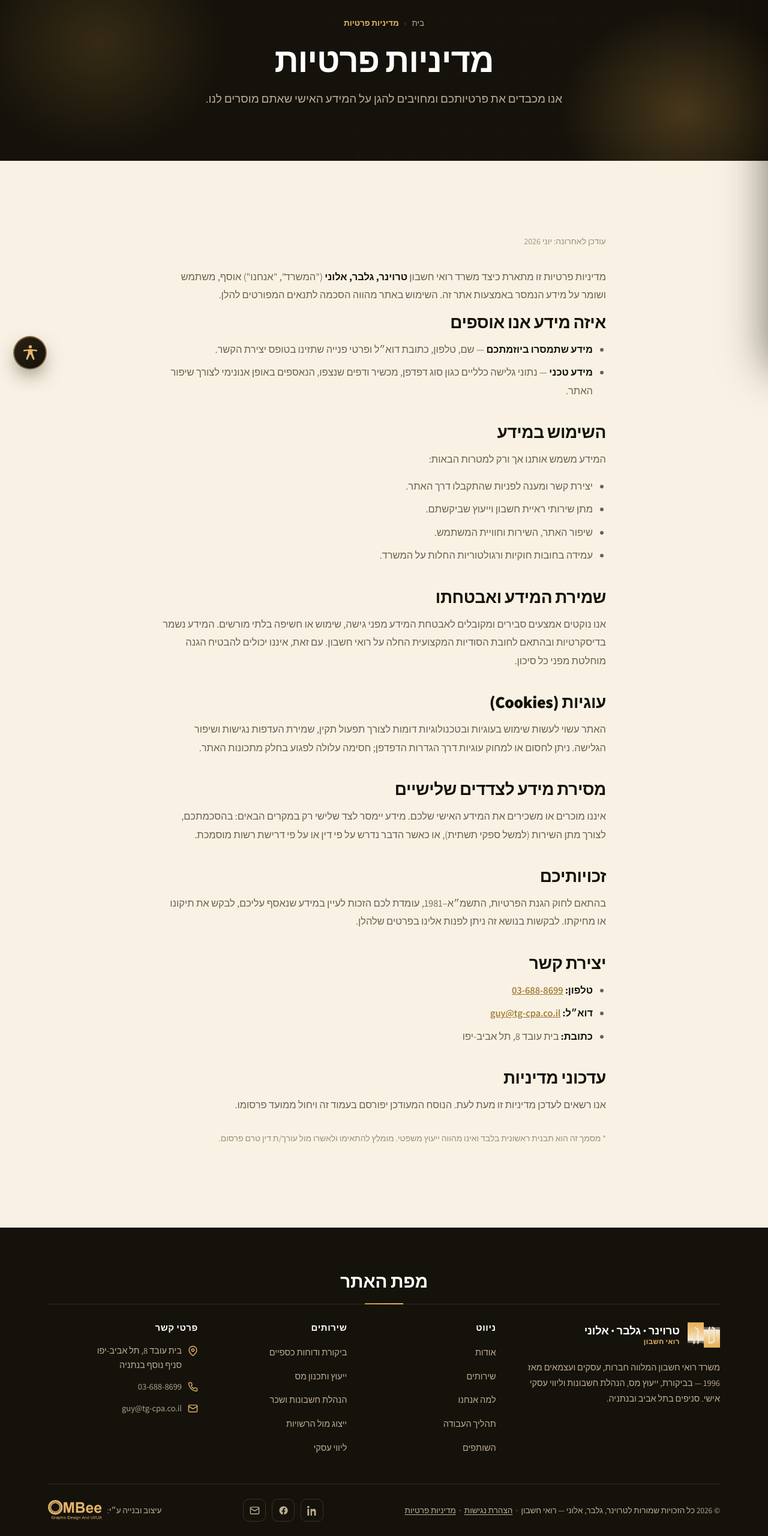
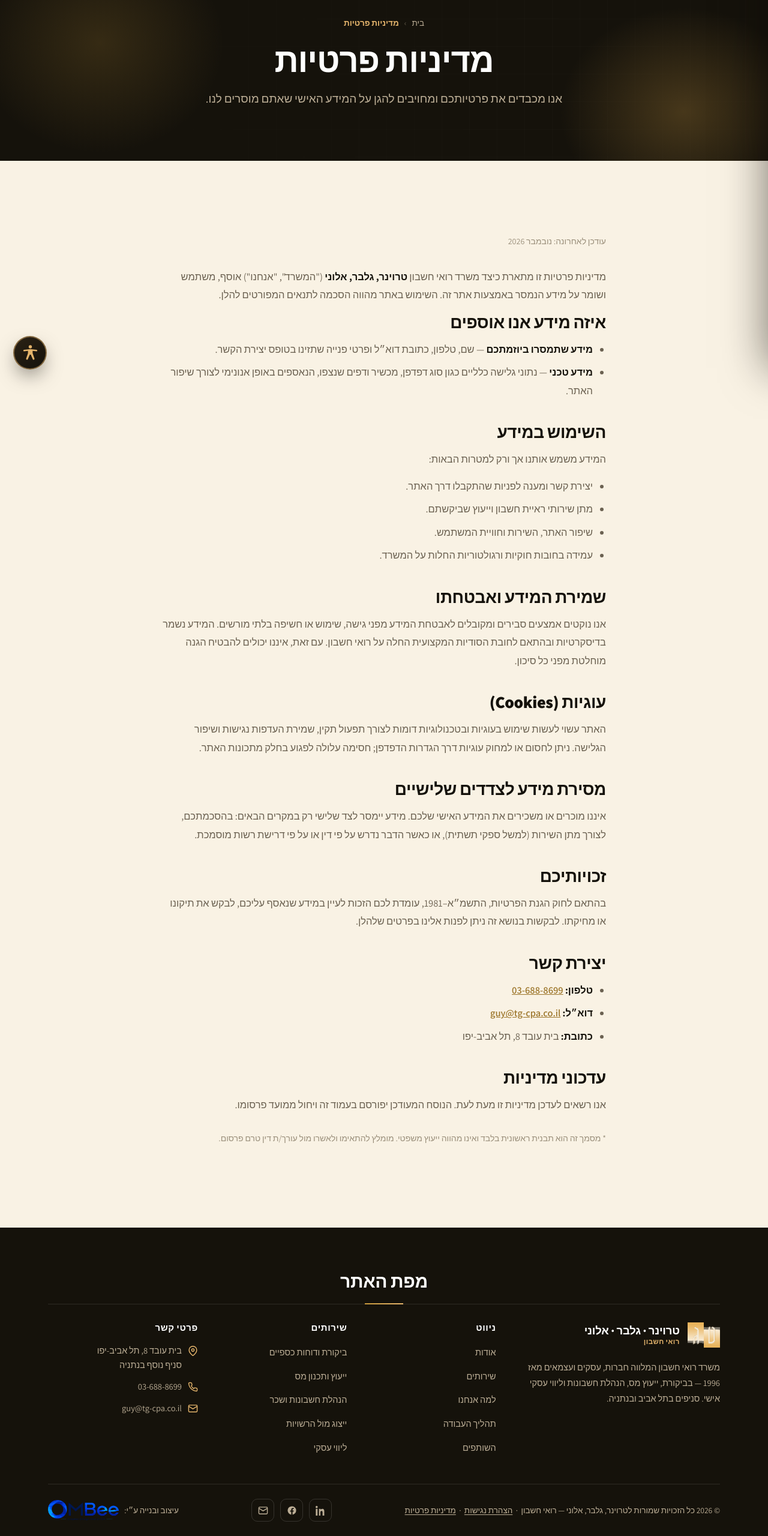
Before and after one commit to ombee-hub/tg-cpa.co.il, a plain HTML site: page privacy.html in a window 1280 px wide. Shown: the part 162-2722 px from the top of the page at 60% size. Drawn offline with Linux system fonts and the light colour scheme.

Commit message:
Update OMBee credit logo (webp) and extend accessibility widget
Use the current OMBee logo as webp (full color); remove the gold/png variants and the local .claude preview tooling. Accessibility widget: add keyboard-focus and headings highlighting (now 14 tools). Bump accessibility statement & privacy-policy dates to November 2026.

Co-Authored-By: Claude Opus 4.8 <noreply@anthropic.com>

```diff
--- a/js/main.js
+++ b/js/main.js
@@ -107,7 +107,7 @@
         '<a href="#" aria-label="פייסבוק">' + icoFb + '</a>' +
         '<a href="' + MAIL + '" aria-label="אימייל">' + icoMail + '</a>' +
       '</div>' +
-      '<span class="credit">עיצוב ובנייה ע״י: <a href="https://ombee.co.il" target="_blank" rel="noopener"><img class="credit-logo" src="images/ombee-logo-gold.png" alt="OMBee · עיצוב ובנייה"></a></span>' +
+      '<span class="credit">עיצוב ובנייה ע״י: <a href="https://ombee.co.il" target="_blank" rel="noopener"><img class="credit-logo" src="images/ombee-logo.webp" alt="OMBee · עיצוב ובנייה"></a></span>' +
     '</div></div></footer>';
 
   var skip = '<a class="skip" href="#main">דלג לתוכן המרכזי</a>';
@@ -205,7 +205,9 @@
     {cls:'a11y-align-left',label:'יישור טקסט',icon:'<svg viewBox="0 0 24 24" fill="none" stroke="currentColor" stroke-width="1.7"><path d="M4 6h16M4 12h12M4 18h16"/></svg>'},
     {cls:'a11y-noimg',label:'הסתרת תמונות',icon:'<svg viewBox="0 0 24 24" fill="none" stroke="currentColor" stroke-width="1.7"><rect x="3" y="3" width="18" height="18" rx="2"/><path d="m4 19 6-6 3 3"/><circle cx="8.5" cy="8.5" r="1.5"/><path d="m3 3 18 18"/></svg>'},
     {cls:'a11y-noanim',label:'ביטול הנפשות',icon:'<svg viewBox="0 0 24 24" fill="none" stroke="currentColor" stroke-width="1.7"><circle cx="12" cy="12" r="9"/><path d="M10 9v6M14 9v6"/></svg>'},
-    {cls:'a11y-cursor',label:'סמן גדול',icon:'<svg viewBox="0 0 24 24" fill="none" stroke="currentColor" stroke-width="1.7"><path d="M5 3l15 7-6.5 2.2L11 19z"/></svg>'}
+    {cls:'a11y-cursor',label:'סמן גדול',icon:'<svg viewBox="0 0 24 24" fill="none" stroke="currentColor" stroke-width="1.7"><path d="M5 3l15 7-6.5 2.2L11 19z"/></svg>'},
+    {cls:'a11y-focus',label:'הדגשת מיקוד',icon:'<svg viewBox="0 0 24 24" fill="none" stroke="currentColor" stroke-width="1.7"><circle cx="12" cy="12" r="7"/><path d="M12 1v3M12 20v3M1 12h3M20 12h3"/></svg>'},
+    {cls:'a11y-headings',label:'הדגשת כותרות',icon:'<svg viewBox="0 0 24 24" fill="none" stroke="currentColor" stroke-width="1.7"><path d="M6 4v16M18 4v16M6 12h12"/></svg>'}
   ];
   var a11yOpts = A11Y.map(function (o) { return '<button type="button" class="a11y-opt" data-cls="' + o.cls + '" aria-pressed="false">' + o.icon + '<span>' + o.label + '</span></button>'; }).join('');
   var a11yHtml =
--- a/privacy.html
+++ b/privacy.html
@@ -28,7 +28,7 @@
 
 <section class="legal">
   <div class="wrap">
-    <p class="updated">עודכן לאחרונה: יוני 2026</p>
+    <p class="updated">עודכן לאחרונה: נובמבר 2026</p>
 
     <p>מדיניות פרטיות זו מתארת כיצד משרד רואי חשבון <strong>טרוינר, גלבר, אלוני</strong> ("המשרד", "אנחנו") אוסף, משתמש ושומר על מידע הנמסר באמצעות אתר זה. השימוש באתר מהווה הסכמה לתנאים המפורטים להלן.</p>
 
```
Also changed, not shown: accessibility.html (+2 -2 lines), css/styles.css (+2 -0 lines), images/ombee-logo-gold.png (deleted), images/ombee-logo.png (deleted), images/ombee-logo.webp (added).
